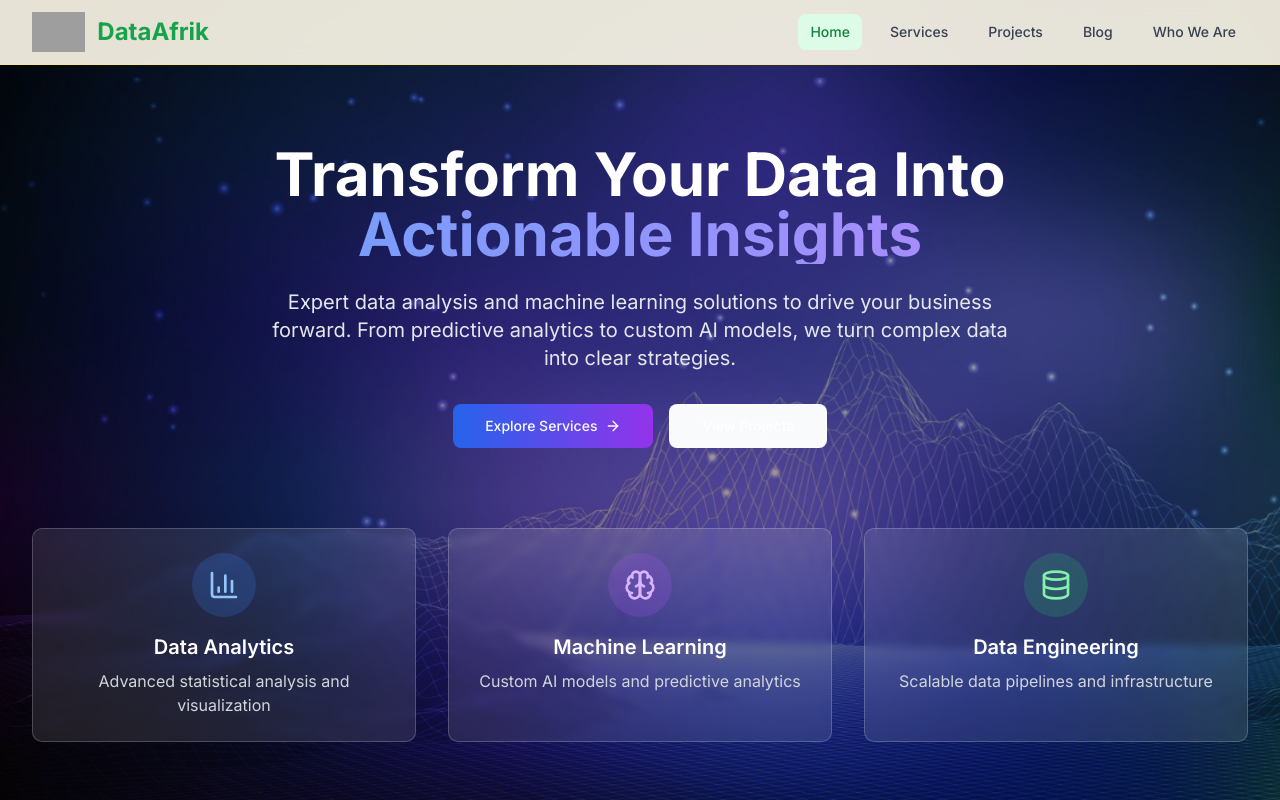
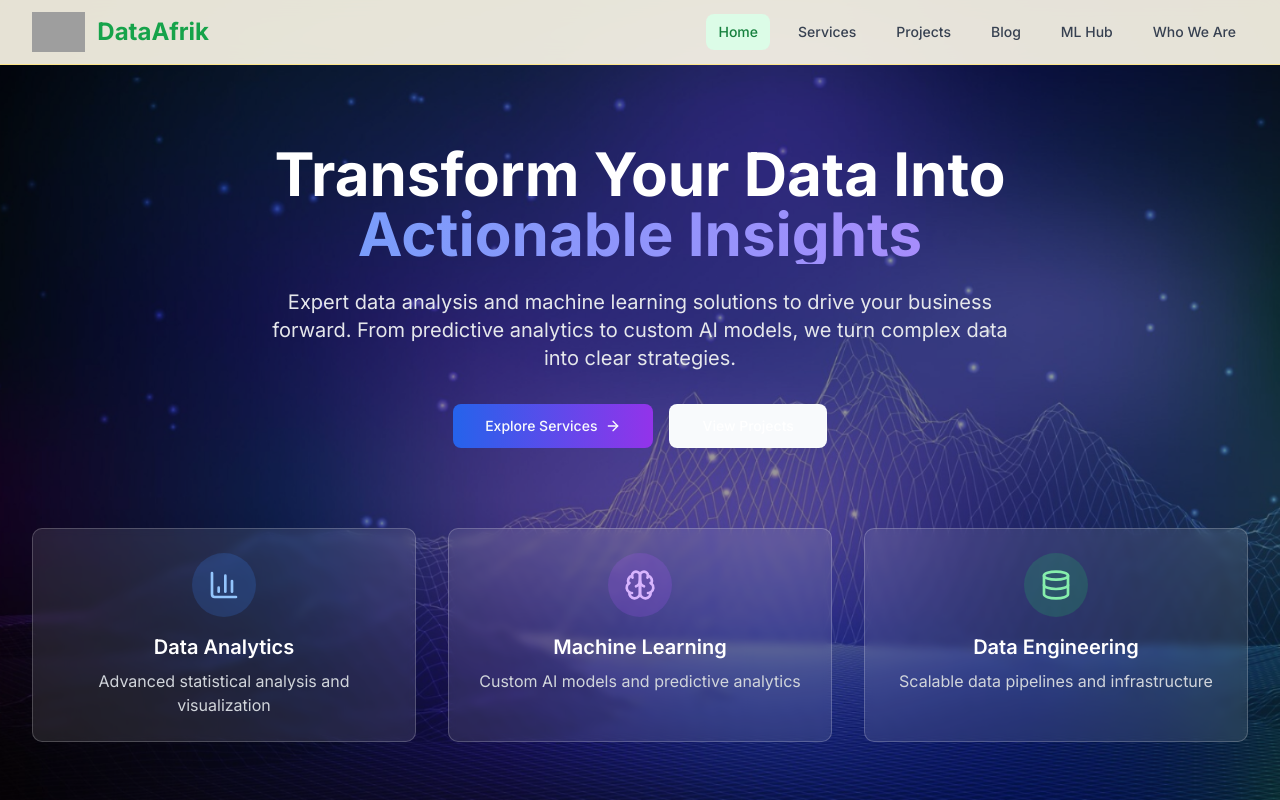
Before and after one commit to wlivinston/dataweb, a React (Vite) app: page / in a window 1280 px wide. Shown: the top 800 px of the page. Built offline with nearby package versions, Linux system fonts and the light colour scheme; grey boxes are pictures that could not be loaded.

Commit message:
Fix missing clickable functionality: Add Blog/ML Hub navigation, fix footer links, add login links

```diff
--- a/src/App.tsx
+++ b/src/App.tsx
@@ -8,6 +8,7 @@ import Index from "./pages/Index";
 import NotFound from "./pages/NotFound";
 import Projects from "./pages/Projects";
 import BlogPost from "./pages/BlogPost";
+import Blog from "./components/Blog";
 import Login from "./pages/Login";
 
 
@@ -23,6 +24,7 @@ const App = () => (
           <Routes>
             <Route path="/projects" element={<Projects />} />
             <Route path="/" element={<Index />} />
+            <Route path="/blog" element={<Blog />} />
             <Route path="/blog/:slug" element={<BlogPost />} />
             <Route path="/login" element={<Login />} />
             <Route path="*" element={<NotFound />} />
--- a/src/components/Footer.tsx
+++ b/src/components/Footer.tsx
@@ -43,11 +43,11 @@ const Footer: React.FC = () => {
           <div>
             <h4 className="text-lg font-semibold mb-4">Services</h4>
             <ul className="space-y-2 text-gray-300">
-              <li><a href="#" className="hover:text-white transition-colors">Data Analytics</a></li>
-              <li><a href="#" className="hover:text-white transition-colors">Machine Learning</a></li>
-              <li><a href="#" className="hover:text-white transition-colors">Data Engineering</a></li>
-              <li><a href="#" className="hover:text-white transition-colors">Business Intelligence</a></li>
-              <li><a href="#" className="hover:text-white transition-colors">Database Design & Smart Data Collection</a></li>
+                          <li><a href="/blog?category=Analytics" className="hover:text-white transition-colors">Data Analytics</a></li>
+            <li><a href="/blog?category=Machine%20Learning" className="hover:text-white transition-colors">Machine Learning</a></li>
+            <li><a href="/blog?category=Engineering" className="hover:text-white transition-colors">Data Engineering</a></li>
+            <li><a href="/blog?category=Business%20Intelligence" className="hover:text-white transition-colors">Business Intelligence</a></li>
+            <li><a href="/blog?category=Database" className="hover:text-white transition-colors">Database Design & Smart Data Collection</a></li>
             </ul>
           </div>
 
--- a/src/components/Navbar.tsx
+++ b/src/components/Navbar.tsx
@@ -19,7 +19,8 @@ const Navbar: React.FC<NavbarProps> = ({
     { id: 'home', label: 'Home' },
     { id: 'services', label: 'Services' },
     { id: 'projects', label: 'Projects' },
-    { id: 'blog', label: 'Blog' },
+    { id: 'blog', label: 'Blog', href: '/blog' },
+    { id: 'ml-hub', label: 'ML Hub', href: '/ml' },
     { id: 'about', label: 'Who We Are' }
   ];
 
@@ -40,6 +41,15 @@ const Navbar: React.FC<NavbarProps> = ({
           <div className="hidden md:block">
             <div className="ml-10 flex items-baseline space-x-4">
               {navItems.map((item) => (
+                item.href ? (
+                  <a
+                    key={item.id}
+                    href={item.href}
+                    className="px-3 py-2 rounded-md text-sm font-medium text-gray-700 hover:bg-amber-100 transition-colors"
+                  >
+                    {item.label}
+                  </a>
+                ) : (
                   <button
                     key={item.id}
                     onClick={() => setActiveSection(item.id)}
@@ -51,6 +61,7 @@ const Navbar: React.FC<NavbarProps> = ({
                   >
                     {item.label}
                   </button>
+                )
               ))}
             </div>
           </div>
@@ -73,6 +84,16 @@ const Navbar: React.FC<NavbarProps> = ({
         <div className="md:hidden bg-amber-50 border-t border-amber-200">
           <div className="px-2 pt-2 pb-3 space-y-1">
             {navItems.map((item) => (
+              item.href ? (
+                <a
+                  key={item.id}
+                  href={item.href}
+                  onClick={() => setMobileMenuOpen(false)}
+                  className="block w-full text-left px-3 py-2 rounded-md text-base font-medium text-gray-700 hover:bg-amber-100 transition-colors"
+                >
+                  {item.label}
+                </a>
+              ) : (
                 <button
                   key={item.id}
                   onClick={() => {
@@ -87,6 +108,7 @@ const Navbar: React.FC<NavbarProps> = ({
                 >
                   {item.label}
                 </button>
+              )
             ))}
           </div>
         </div>
--- a/src/pages/Login.tsx
+++ b/src/pages/Login.tsx
@@ -152,6 +152,15 @@ const Login: React.FC = () => {
                 {loading ? 'Creating account...' : 'Create Account'}
               </Button>
             </div>
+
+            <div className="text-center space-y-2">
+              <a href="/login?action=forgot-password" className="text-sm text-blue-600 hover:underline block">
+                Forgot your password?
+              </a>
+              <a href="/login?action=signup" className="text-sm text-blue-600 hover:underline block">
+                Don't have an account? Sign up
+              </a>
+            </div>
           </form>
 
           <div className="mt-6 text-center text-sm text-gray-600">
```
Lines whose indentation alone changed are shown as unchanged.
